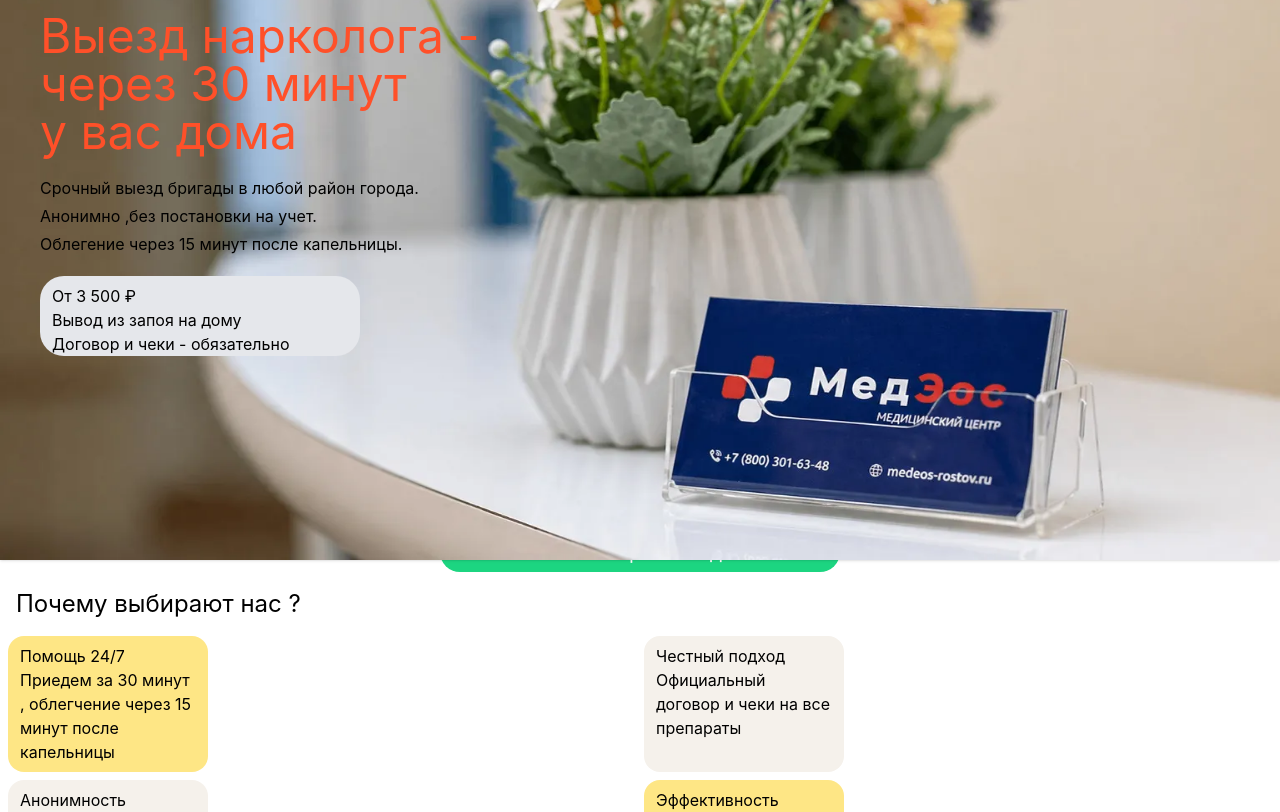
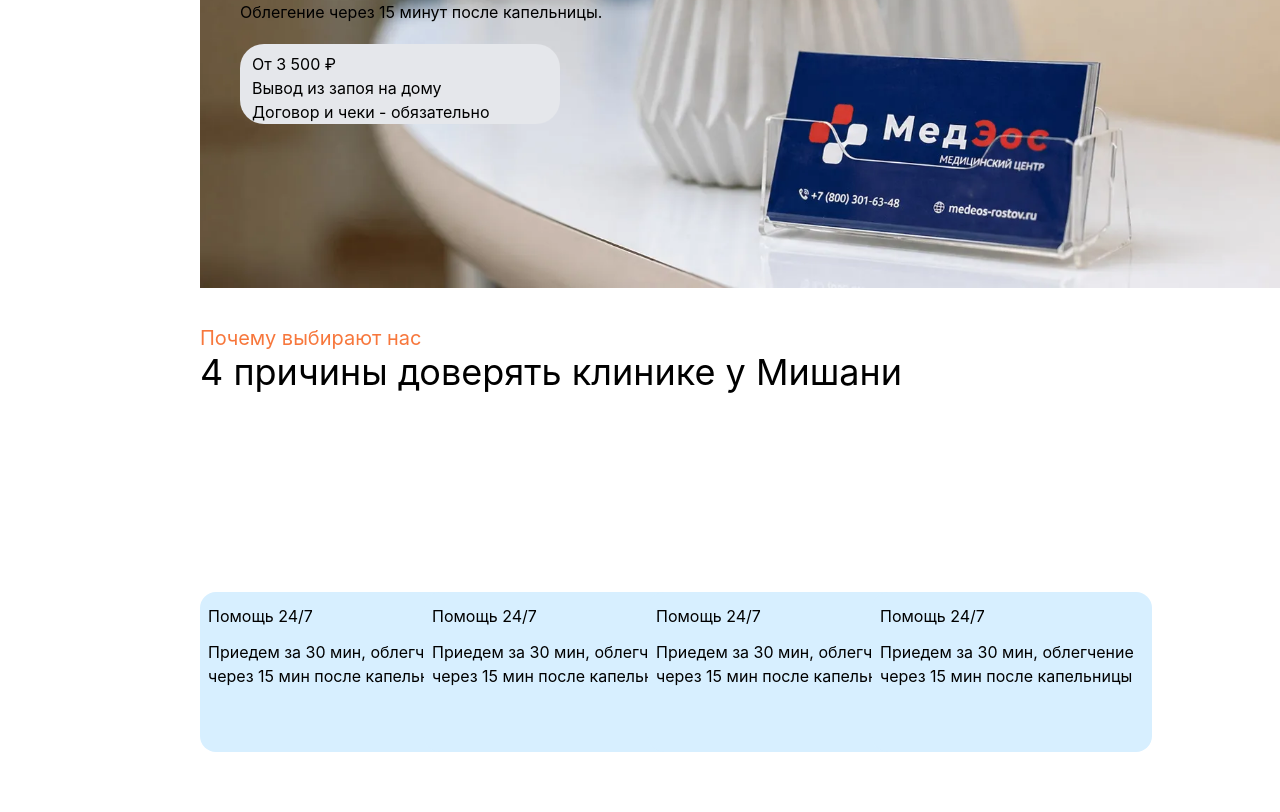
Before and after one commit to danon52/HospitalSite, a React (Vite) app: page / in a window 1280 px wide. Shown: the part 540-1352 px from the top of the page. After the commit the page ends 1292 px from the top, so only its background shows below. Built offline with nearby package versions, Linux system fonts and the light colour scheme.

Commit message:
Develop pc vercion

```diff
--- a/src/App.jsx
+++ b/src/App.jsx
@@ -3,13 +3,12 @@ import HeaderPC from "./components/HeaderPC";
 
 export default function App() {
   return (
-    <div>
-
-      <div>
+    <div className="px-50">
+      <div className="hidden lg:block">
         <HeaderPC />
       </div>
       <div className="absolute">
-        <img className="block lg: hidden" src="/host.jpg" alt="" />
+        <img className="block lg:hidden" src="/host.jpg" alt="" />
       </div>
       <div className="block relative h-130 flex flex-col justify-end py-6 px-4 lg:hidden ">
         <div className="  w-80 h-7 flex bg-gray-200 rounded-4xl ">
@@ -18,7 +17,6 @@ export default function App() {
           </div>
           <div className="flex px-4 py-[2px]">
             <p>
-
               Работаем 24/7
             </p>
             <p className="px-2">
@@ -27,14 +25,17 @@ export default function App() {
           </div>
         </div>
       </div>
-      <div className="lg:absolute shadow ">
-        <img className="hidden lg:block w-[80rem] h-[50rem] " src="/525_1.jpg" alt="" />
+      <div className="lg:absolute ">
+
+        <img className="hidden lg:block w-[80rem] h-[50rem] py-10  " src="/525_1.jpg" alt="" />
+
       </div>
 
 
 
+
       <section className="hidden lg:block">
-        <div className="lg: relative mt-40 px-10">
+        <div className="lg:relative mt-40 px-10">
           <div>
             <div className="lg: w-60 h-8   px-2 rounded-3xl bg-gray-200">
               <div className="lg: flex " >
@@ -72,9 +73,49 @@ export default function App() {
             </div>
           </div>
         </div>
-
       </section>
 
+
+      <section className="hidden lg:block">
+        <div className="hidden lg:block">
+          <div className="lg:py-50">
+            <p className="lg: text-xl text-[#f7773c]">Почему выбирают нас  </p>
+            <div>
+              <p className="lg: text-4xl ">4 причины доверять клинике у Мишани </p>
+            </div>
+          </div>
+        </div>
+
+
+        <div className="lg: grid grid-cols-4 gap-4 ">
+          <div className="lg:w-70 h-40 rounded-2xl bg-[#D7EFFF]">
+            <p className="lg:  px-2 py-3">Помощь 24/7 </p>
+            <div>
+              <p className="lg: px-2">Приедем за 30 мин, облегчение через 15 мин после капельницы</p>
+            </div>
+          </div>
+          <div className="lg:w-70 h-40 rounded-2xl bg-[#D7EFFF]">
+            <p className=" lg: px-2  py-3">Помощь 24/7</p>
+            <div>
+              <p className="lg: px-2">Приедем за 30 мин, облегчение через 15 мин после капельницы</p>
+            </div>
+          </div>
+          <div className="lg:w-70 h-40  rounded-2xl bg-[#D7EFFF]">
+            <p className="lg: px-2 py-3">Помощь 24/7</p>
+            <div>
+              <p className="lg: px-2">Приедем за 30 мин, облегчение через 15 мин после капельницы</p>
+            </div>
+          </div>
+          <div className="lg:w-70 h-40 rounded-2xl bg-[#D7EFFF]">
+            <p className="lg: px-2 py-3">Помощь 24/7 </p>
+            <div>
+              <p className="lg: px-2">Приедем за 30 мин, облегчение через 15 мин после капельницы</p>
+            </div>
+          </div>
+        </div>
+      </section>
+
+      <section className="block lg:hidden">
         <div>
           <p className="text-2xl text-[#222a2e]">
             Наркологическая клиника в Ростову-на-Дону
@@ -82,7 +123,10 @@ export default function App() {
           <p className="text-xl  ">Анонимная помощь на дому и на стационаре </p>
         </div>
 
+      </section>
 
+
+      <section className="block lg:hidden">
         <div className="w-100 mt-5 bg-gray-200 rounded-2xl ml-5 " >
           <div>
             <div className="flex">
@@ -99,13 +143,17 @@ export default function App() {
             </div>
           </div>
         </div>
+      </section>
 
+      <section className="block lg:hidden">
         <div className="flex justify-center py-4 ">
           <button className="w-100 bg-[#1cd581]   text-white h-10 rounded-4xl text-xl cursor-pointer">
             Вызвать врача на дом
           </button>
         </div>
+      </section>
 
+      <section className="block lg:hidden">
         <p className="text-2xl px-4">Почему выбирают нас ? </p>
         <div className="grid grid-cols-2 gap-2 mt-4 px-2">
           <div className="bg-amber-200 w-50 h-auto px-3 py-2 rounded-2xl">
@@ -130,14 +178,20 @@ export default function App() {
           </div>
 
         </div>
+      </section>
+
+      <section className="block lg:hidden">
         <div className="flex justify-center mt-5">
           <button className="bg-[#f7773c] rounded-3xl cursor-pointer  w-100 h-13 text-xl text-white">Узнать стоимость для вашего случая </button>
         </div>
+      </section>
 
 
-
+      <div className="block lg:hidden">
         <p className="text-[#E08E5B] mt-10">Выберите капельницу </p>
         <p className="text-4xl">Вывод из запоя на дому  </p>
+      </div>
+      <section className="block lg:hidden">
         <div className="px-4 ">
 
           <div className="mt-5 w-100 h-auto rounded-xl bg-[#F5F1EB]">
@@ -230,7 +284,10 @@ export default function App() {
             </div>
           </div>
         </div>
+      </section>
+
       {/* оживить все три кнопки  */}
+      <section className="block lg:hidden">
         <div className="mt-10">
           <div className="flex justify-center ">
             <img className="w-[400px]" src="/doctor.jpg" alt="" />
@@ -294,7 +351,8 @@ export default function App() {
             </div>
           </div>
         </div>
-
+      </section>
+      <div className="block lg:hidden">
         <div className="mt-3">
           <div>
             {/*картинка*/}
@@ -337,10 +395,12 @@ export default function App() {
             </div>
           </div>
         </div>
+      </div>
 
 
 
       {/* сделать слайдер  */}
+      <section className="block lg:hidden">
 
         <img alt="image-content" src="https://medeos-rostov.ru/netcat_files/multifile/474/1/preview_1.webp"></img>
         {/* ______________________ */}
@@ -349,7 +409,8 @@ export default function App() {
         <img alt="image-content" src="/netcat_files/multifile/474/3/preview_1.webp"></img>
         {/* добавить политику  */}
 
+      </section>
 
-    </div>
+    </div >
   )
 }
--- a/src/components/HeaderPC.jsx
+++ b/src/components/HeaderPC.jsx
@@ -5,9 +5,9 @@ export default function HeaderPC() {
         <div>
             <header className=' '>
                 <div className='flex justify-center' >
-                    <div>
+                    {/* <div>
                         <img src="https://medeos-rostov.ru/netcat_template/template/medplus/img/newgoodlogo.svg" alt="" />
-                    </div>
+                    </div> */}
                     <div className='mt-4 px-10'>
                         <div>
                             <p>Ростов-на-Дону</p>
@@ -26,21 +26,18 @@ export default function HeaderPC() {
                     </div>
                     <div>
                         <div className='lg:flex mt-8 px-5'>
-
                             <img src="/vk.svg" alt="" />
                             {/*  */}
                             <img className='lg: px-5' src="/wath.svg" alt="" />
                             {/*  */}
                             <img src="/telega.svg" alt="" />
-
                             <img className='w-6 ml-5' src="/max.svg" alt="" />
                         </div>
                     </div>
-                    <div >
+                    <div>
                         <button className='w-70 mt-5 h-12 text-white bg-[#1cd581] rounded-2xl'>Заказать обратный звонок </button>
                     </div>
                 </div>
-
             </header>
         </div>
     )
```
Lines whose indentation alone changed are shown as unchanged.
